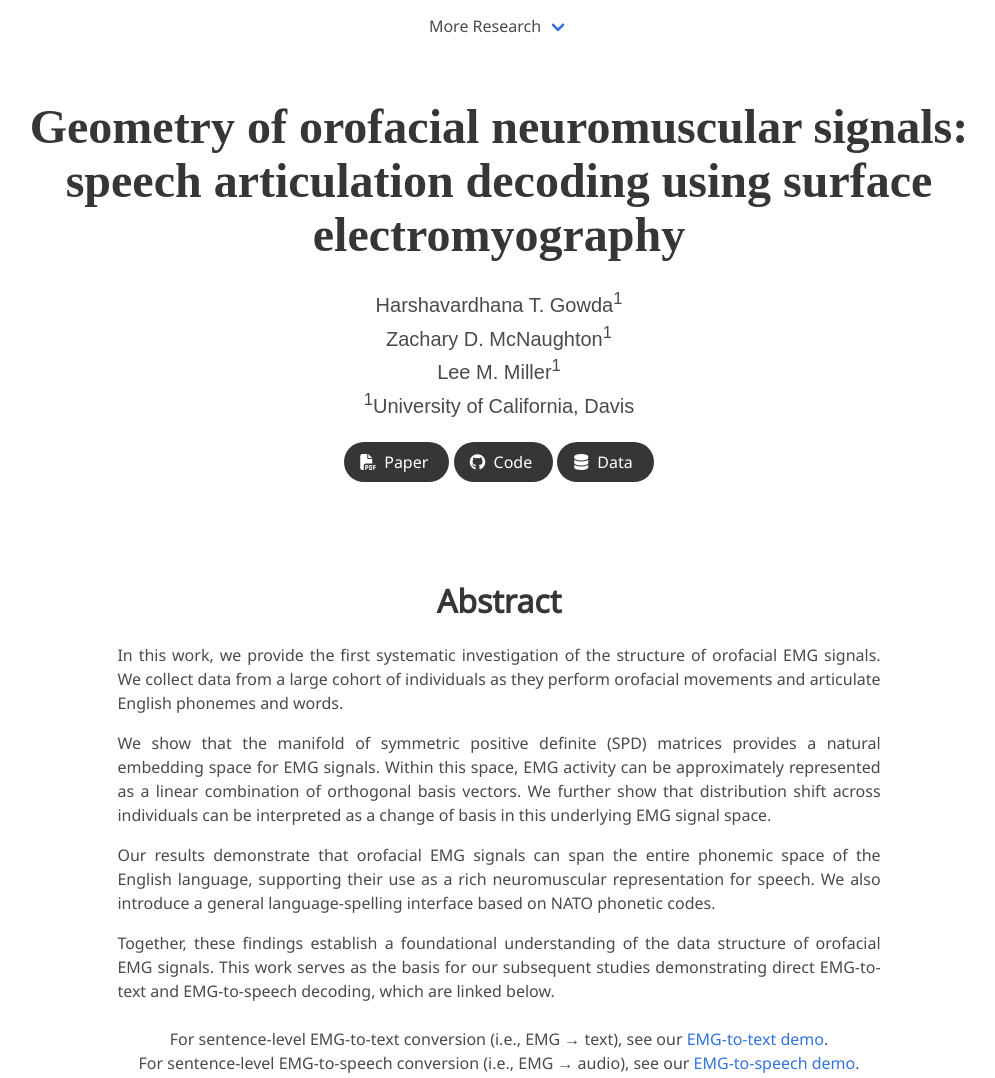
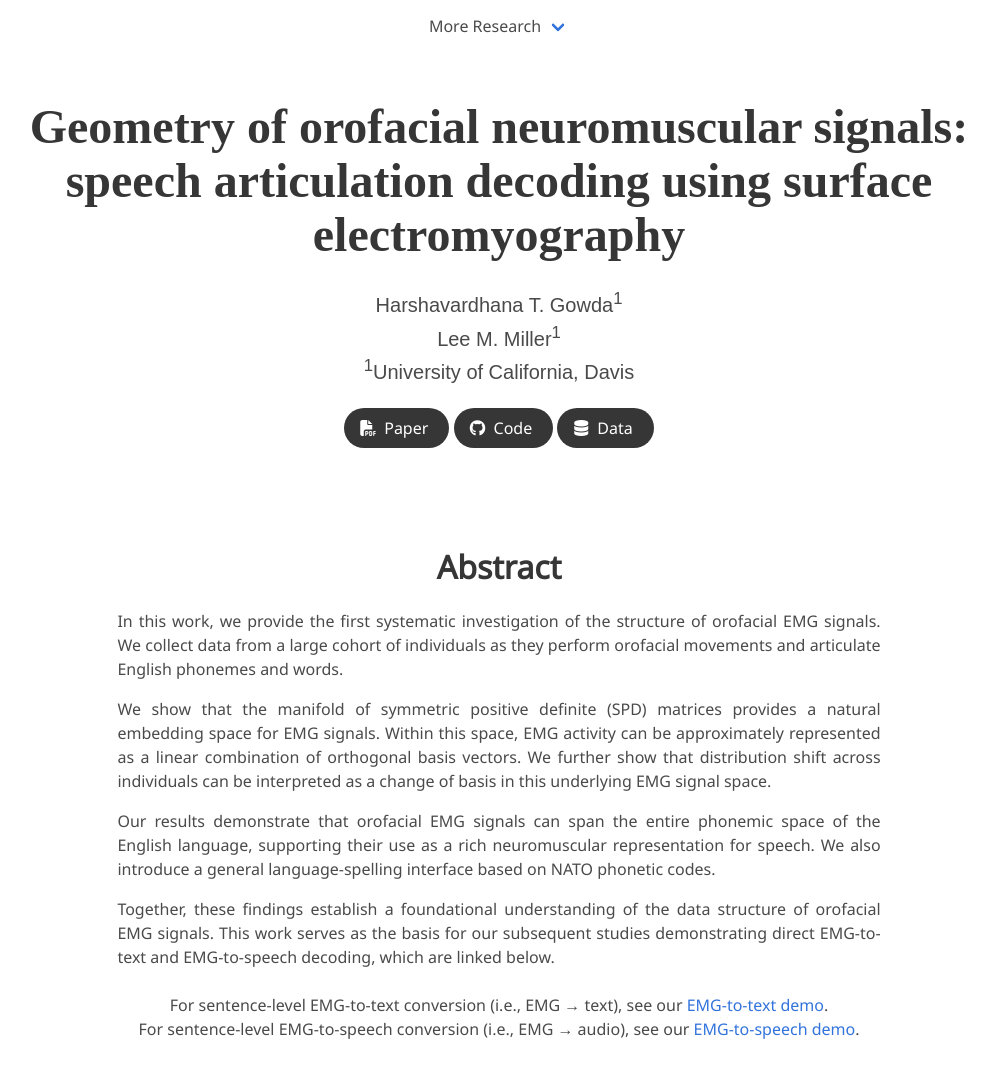
Before and after one commit to HarshavardhanaTG/orofacialEMG.github.io, a plain HTML site: page index.html in a window 1280 px wide. Shown: the top 1078 px of the page, without its empty margins (141-1136 px from the left). Drawn offline with nearby package versions, Linux system fonts and the light colour scheme; some icons are missing; a web font is replaced by a local one.

Commit message:
abstract

```diff
--- a/index.html
+++ b/index.html
@@ -116,11 +116,7 @@
             </span>
           </div>
 
-          <div class="is-size-5 publication-authors">
-            <span class="author-block">
-              Zachary D. McNaughton<sup>1</sup>
-            </span>
-          </div>
+
 
           <div class="is-size-5 publication-authors">
             <span class="author-block">
```
